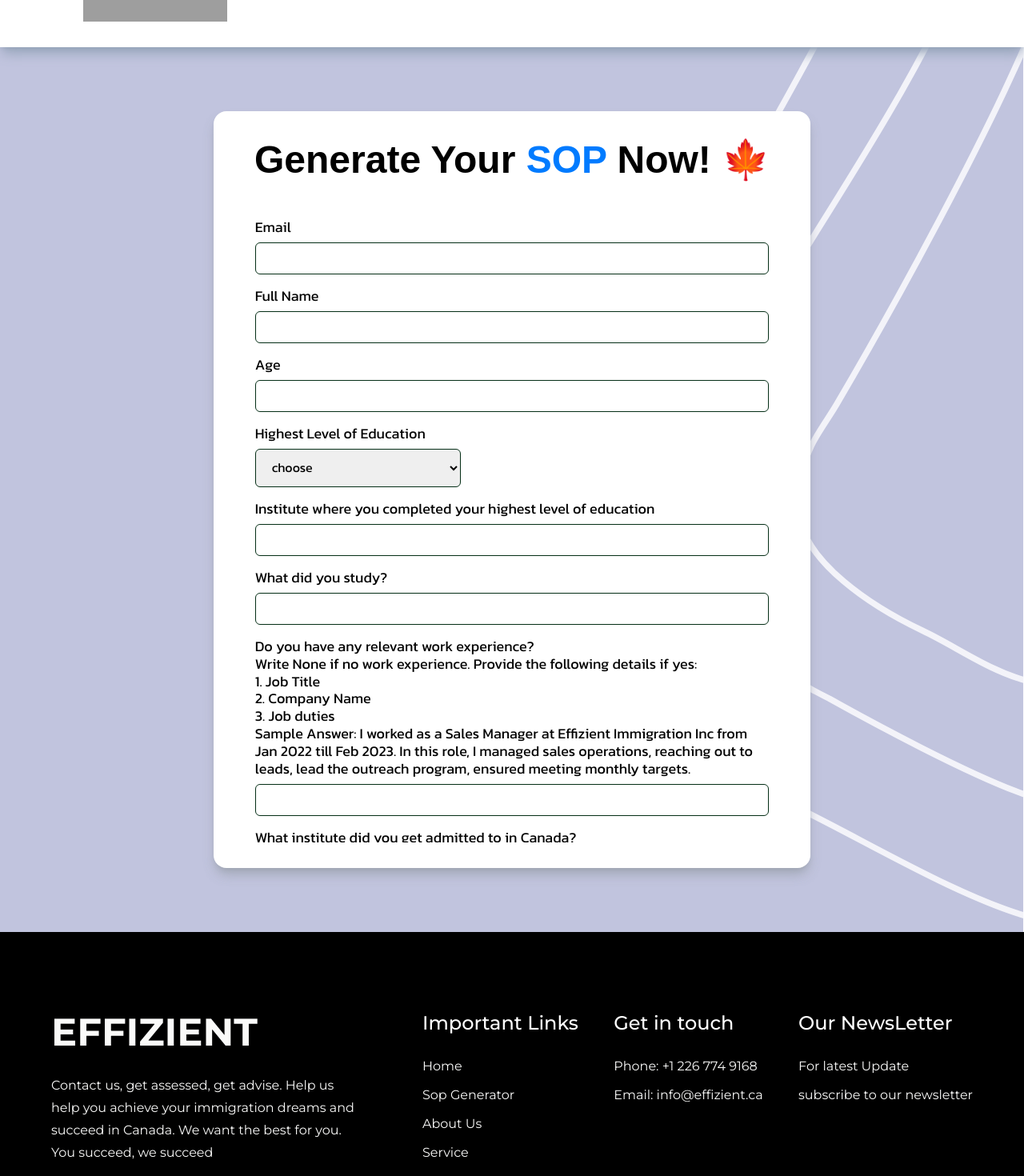
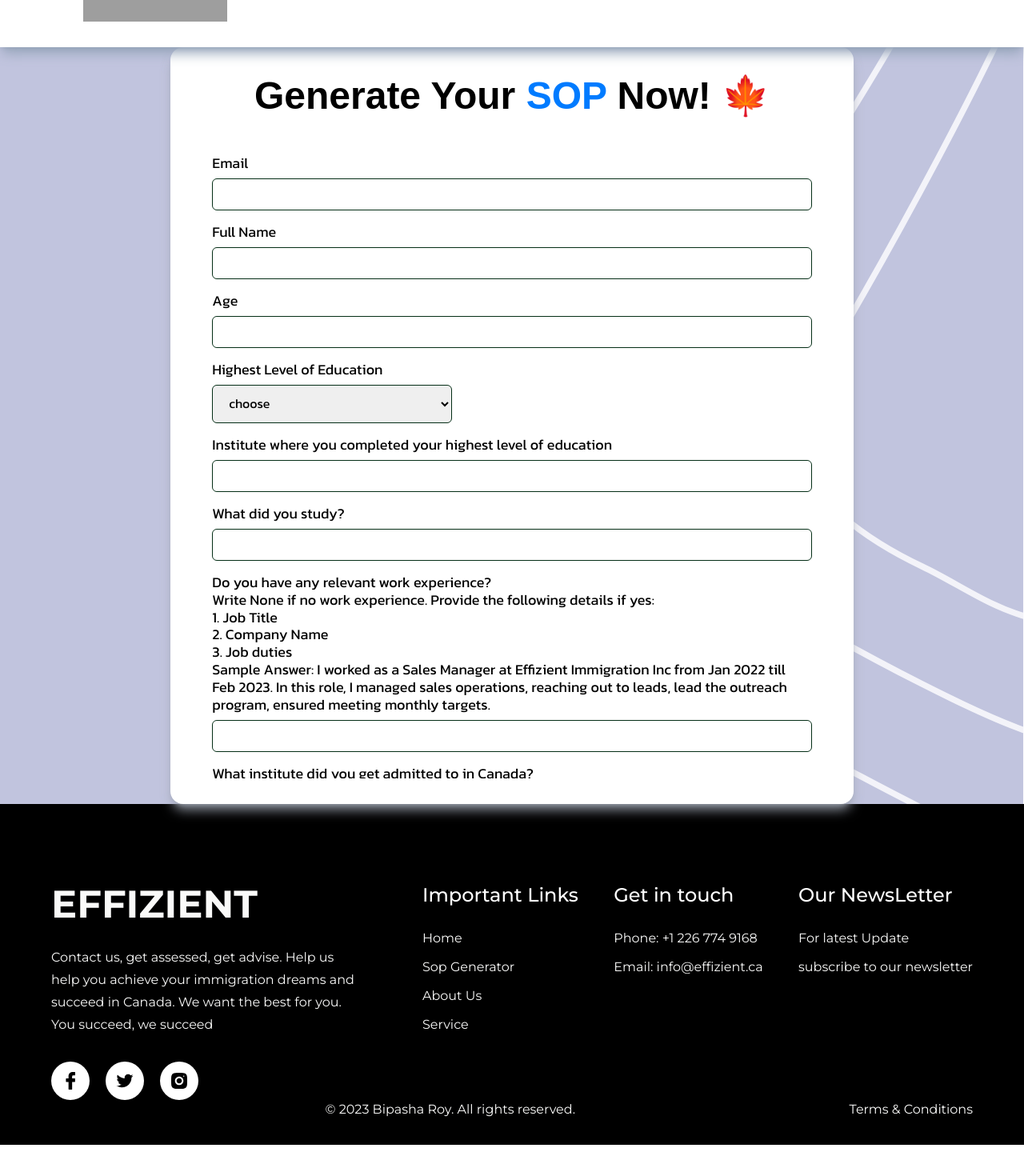
Before and after one commit to codevibesme/SOPGenerator, a React (Create React App) app in the folder client/: page /sop in a window 1280 px wide. Shown: the part 140-1610 px from the top of the page at 80% size. After the commit the page ends 1571 px from the top, so only its background shows below. Built offline with nearby package versions, Linux system fonts and the light colour scheme; grey boxes are pictures that could not be loaded; a web font is replaced by a local one.

Commit message:
may be this is last

```diff
--- a/client/src/components/Adduser.jsx
+++ b/client/src/components/Adduser.jsx
@@ -27,7 +27,7 @@ const defaultvalue = {
     gic_fee:"",
 }
 
-const URL ="https://sopgenerator.onrender.com";
+const URL ="http://localhost:8000";
 
 const Adduser = () => {
     const [isGen, setIsGen] = useState(false);
@@ -63,8 +63,8 @@ const Adduser = () => {
     return(
         <>
         <Nav />
-        <section className='relative bg-form bg-cover bg-center w-full h-full md:p-20'>
-        <div className='rounded-2xl bg-white min-h-fit w-full md:w-2/3  mx-auto shadow-lg shadow-gray-400/90 md:p-8'>
+        <section className='relative bg-form bg-cover bg-center min-w-full min-h-full gap-2  '>
+        <div className='rounded-2xl bg-white min-h-full w-full md:w-2/3  mx-auto shadow-lg shadow-gray-400/90 md:p-8'>
             {greeting === "" && (
               <h1 className='text-4xl font-palanquin font-bold text-center mb-6'> Generate Your <span className='text-[#007bff]'>SOP</span> Now! 🍁</h1>
 
--- a/client/src/components/Nav.jsx
+++ b/client/src/components/Nav.jsx
@@ -9,6 +9,7 @@ const Nav = () => {
             <Link to="/">
                 <img src='https://effizient.ca/assets/img/logo.png' alt='logo' height={300} width={180}  className='ml-10'/>
             </Link>
+
             <ul className='flex-1 flex justify-center items-center max-lg:hidden gap-16 sm:justify-center'>
             {navLinks.map((item) => (
             <li key={item.name}>
@@ -22,6 +23,7 @@ const Nav = () => {
             </li>
           ))}
             </ul>
+
         <div className='hidden max-lg:block'>
           <img src={hamburger} alt='hamburger icon' width={25} height={25} />
         </div>
--- a/client/src/index.css
+++ b/client/src/index.css
@@ -8,7 +8,7 @@
 
 @layer components {
   .max-container {
-    @apply w-full;
+    max-width: 1440px;
     margin: 0 auto;
   }
 
--- a/client/src/sections/Footer.jsx
+++ b/client/src/sections/Footer.jsx
@@ -45,7 +45,7 @@ const Footer = () => {
 
         <div className='flex justify-between text-white-400 mt-18 max-sm:flex-col max-sm:items-center max-sm:mt-10'>
           <div className='flex flex-1 justify-center items-center gap-5 font-montserrat cursor-pointer'>
-            <p className="text-stone-50">&copy; 2023 Soham Malakar. All rights reserved.</p>
+            <p className="text-stone-50">&copy; 2023 Bipasha Roy. All rights reserved.</p>
           </div>
           <p className='font-montserrat cursor-pointer text-stone-50'>Terms & Conditions</p>
         </div>
--- a/client/src/sections/Hero.jsx
+++ b/client/src/sections/Hero.jsx
@@ -6,15 +6,15 @@ const Hero = () => {
   return (
     <section className="w-full min-h-screen bg-hero bg-cover bg-center">
     <Nav />
-     <div className='w-full flex xl:flex-row flex-col justify-center gap-10 max-container min-h-screen'
+     <div className=' flex xl:flex-row flex-col justify-between min-h-screen  max-container '
   >
 
-        <div className='relative xl:w-2/5 flex flex-col justify-center items-start w-full  max-xl:padding-x px-16 '>
+        <div className='relative xl:w-2/5 flex flex-col min-w-fit justify-center items-start w-full  max-xl:padding-x px-16 '>
         <p className='text-xl font-montserrat text-[#007bff]'>
         Unlock Canadian Immigration Success
         </p>
 
-<h1 className='mt-10 font-sans text-6xl max-sm:text-[72px] max-sm:leading-[82px] font-bold '>
+<h1 className='mt-10 font-sans text-7xl max-sm:text-[72px] max-sm:leading-[82px] font-bold '>
   <span className='xl:whitespace-nowrap relative z-10 pr-10'>
     Explore Our New
   </span>
--- a/client/tailwind.config.js
+++ b/client/tailwind.config.js
@@ -13,6 +13,7 @@ module.exports = {
     '6xl': ['70px', '72px'],
     '3xl': ['28px', '50px'],
     '4xl': ['48px', '58px'],
+    '7xl': ['82px','90px'],
     '8xl': ['96px', '106px']
   },
     extend: {
```
